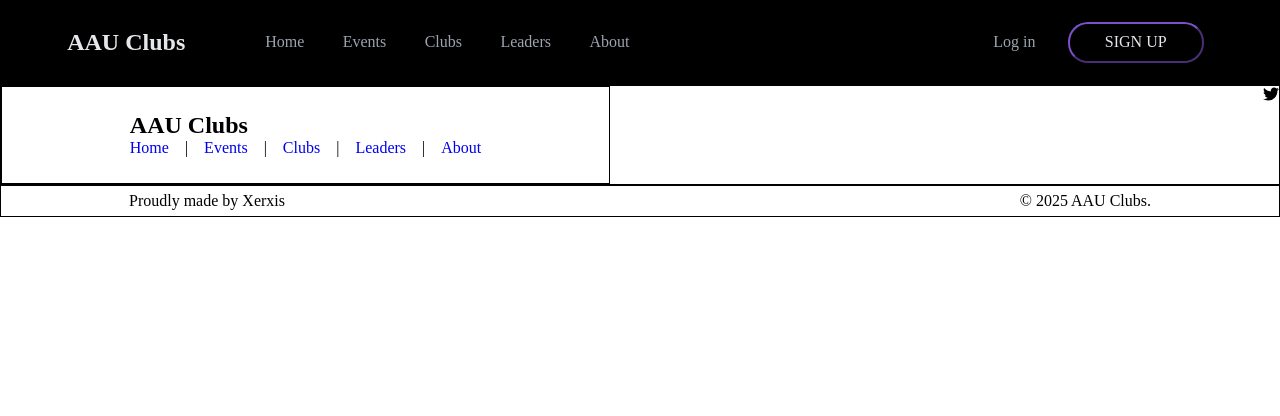
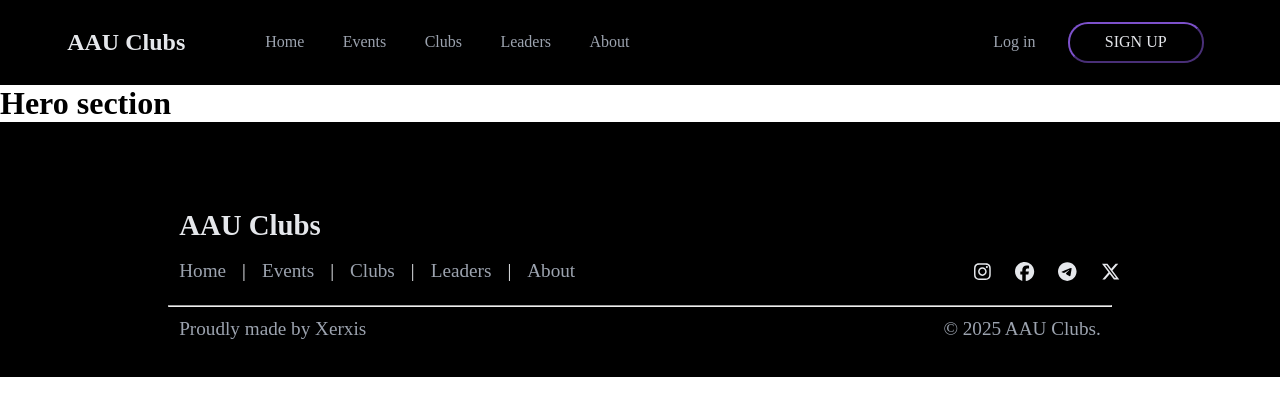
Before and after one commit to GDGAAU/AAU-Clubs, a React (Vite) app in the folder client/: page / in a window 1280 px wide. Shown: the top 416 px of the page. Built offline with nearby package versions, Linux system fonts and the light colour scheme.

Commit message:
Finalized Footer

```diff
--- a/client/src/App.jsx
+++ b/client/src/App.jsx
@@ -2,11 +2,13 @@ import React from "react";
 import { createRoot } from "react-dom/client";
 import NavBar from "./components/navbar/navbar";
 import Footer from "./components/footer/footer";
+import Home from "./Pages/home/home";
 
 const App = () => {
 	return (
 		<div>
 			<NavBar />
+			<Home />
 			<Footer />
 		</div>
 	);
--- a/client/src/Pages/home/home.jsx
+++ b/client/src/Pages/home/home.jsx
@@ -0,0 +1,11 @@
+import React from "react";
+
+const Home = () => {
+    return (
+        <div>
+            <h1>Hero section</h1>
+        </div>
+    );
+};
+
+export default Home;
--- a/client/src/components/footer/footer.jsx
+++ b/client/src/components/footer/footer.jsx
@@ -1,11 +1,11 @@
 import React from "react";
 import styles from "./footer.module.css";
 import { FontAwesomeIcon } from "@fortawesome/react-fontawesome";
-import { faTwitter } from '@fortawesome/free-brands-svg-icons';
+import { faInstagram, faTelegram, faXTwitter, faFacebook } from '@fortawesome/free-brands-svg-icons';
 
 const Footer = () => {
     return (
-        <div>
+        <div className={styles.footer}>
             <div className={styles.main}>
                 <div className={styles.left}>
                     <h2>AAU Clubs</h2>
@@ -18,12 +18,13 @@ const Footer = () => {
                     </div>
                 </div>
                 <div className={styles.socials}>
-                    <FontAwesomeIcon icon="fa-brands fa-instagram" />
-                    <FontAwesomeIcon icon="fa-brands fa-x" />
-                    <FontAwesomeIcon icon="fa-brands fa-facebook" />
-                    <FontAwesomeIcon icon={faTwitter} />
+                    <FontAwesomeIcon icon={faInstagram} />
+                    <FontAwesomeIcon icon={faFacebook} />
+                    <FontAwesomeIcon icon={faTelegram} />
+                    <FontAwesomeIcon icon={faXTwitter} />
                 </div>
             </div>
+            <hr />
             <div className={styles.bottom}>
                 <div className={styles.madeby}>
                     <p>Proudly made by Xerxis </p>
--- a/client/src/components/footer/footer.module.css
+++ b/client/src/components/footer/footer.module.css
@@ -3,14 +3,19 @@
     margin: 0;
 }
 
+.footer {
+    background-color: #000000;
+    color: #e5e7eb;
+    font-size: larger;
+    padding: 5% 5% 2% 5%;
+}
+
 .main {
-    border: 1px solid;
     display: flex;
     justify-content: space-between;
 }
 
 .left {
-    border: 1px solid;
     padding: 2% 10%;
 }
 
@@ -18,15 +23,29 @@
     list-style-type: none;
     display: flex;
     gap: 1rem;
+    padding-top: 18px;
 }
 
 .links a {
     text-decoration: none;
+    color: #9ca3af;
+}
+
+.socials {
+    display: flex;
+    width: 10%;
+    align-items: flex-end;
+    gap: 1.5rem;
+    padding: 0 11% 2% 5%;
+}
+
+hr {
+    margin: 0 9%;
 }
 
 .bottom {
-    border: 1px solid;
     display: flex;
     justify-content: space-between;
-    padding: 0.5% 10%;
+    padding: 1% 10%;
+    color: #9ca3af;
 }
```
